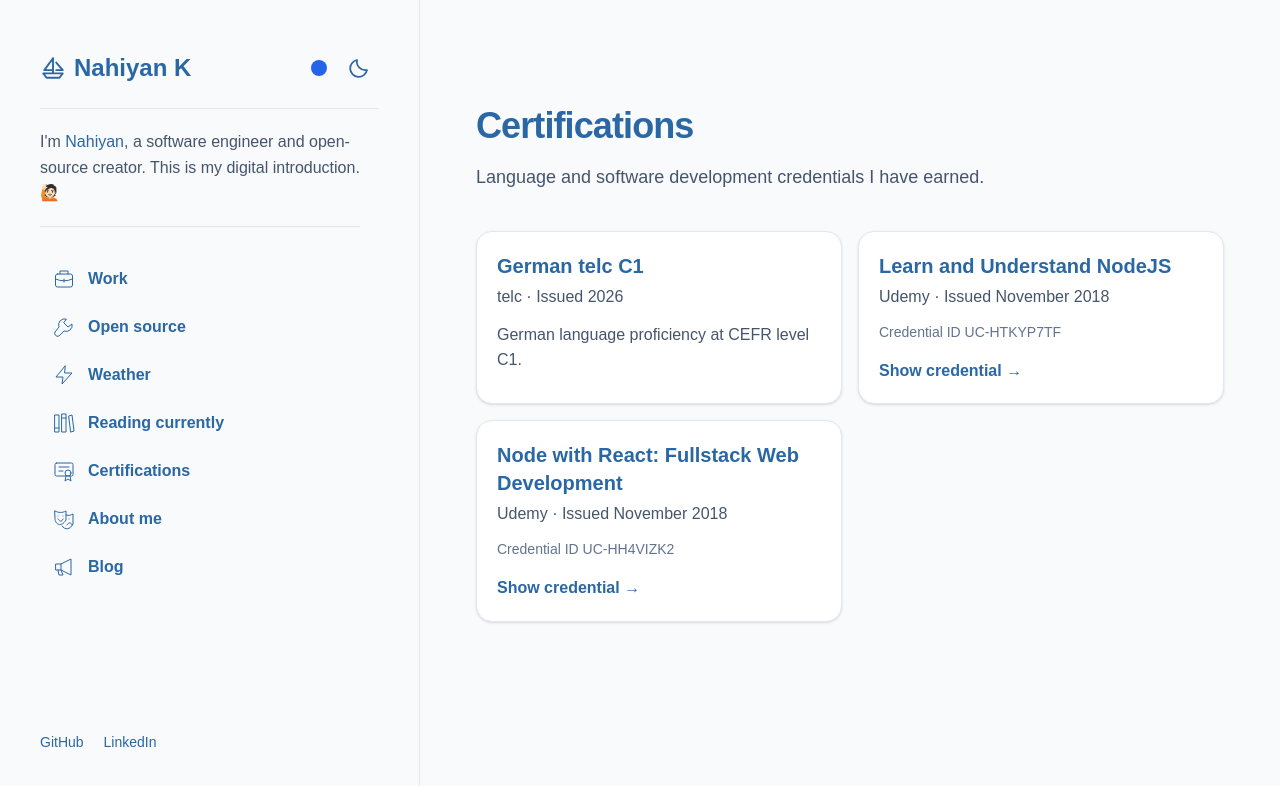
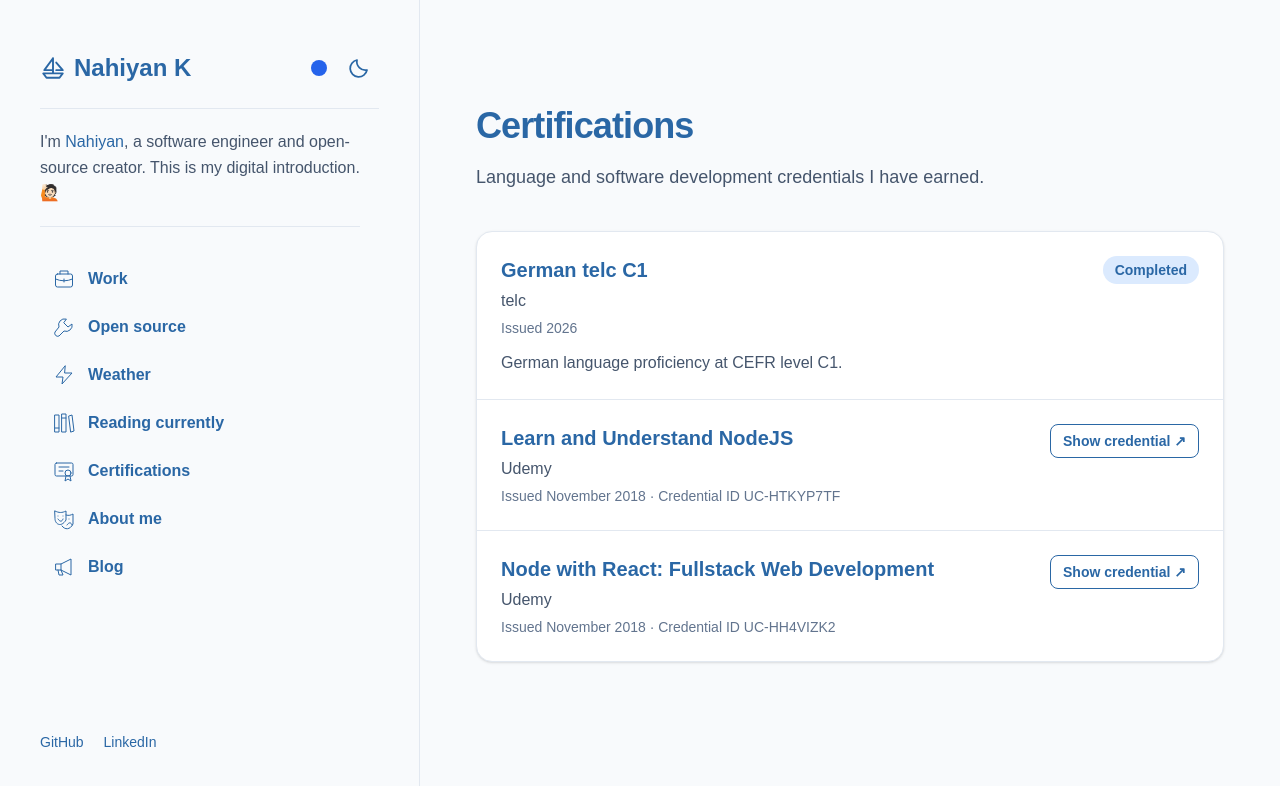
Before and after one commit to ayonious/oyon-portfolio, a Next.js app: page /certifications in a window 1280 px wide. Shown: the top 786 px of the page. Built offline with nearby package versions, Linux system fonts and the light colour scheme.

Commit message:
style: show certifications as a list

```diff
--- a/app/certifications/page.tsx
+++ b/app/certifications/page.tsx
@@ -10,36 +10,46 @@ export default function CertificationsPage() {
         </p>
       </header>
 
-      <section className="mt-10 grid gap-4 sm:grid-cols-2">
+      <section className="mt-10 overflow-hidden rounded-2xl border border-slate-200 bg-white shadow-sm dark:border-slate-700 dark:bg-slate-900">
         {certifications.map((certification) => (
           <article
             key={certification.name}
-            className="rounded-2xl border border-slate-200 bg-white p-5 shadow-sm dark:border-slate-700 dark:bg-slate-900"
+            className="border-b border-slate-200 p-5 last:border-b-0 sm:flex sm:items-start sm:justify-between sm:gap-8 sm:p-6 dark:border-slate-700"
           >
+            <div className="min-w-0">
               <h2 className="text-xl font-bold">{certification.name}</h2>
               <p className="mt-1 font-medium text-slate-600 dark:text-slate-300">
-              {certification.issuer} · Issued {certification.issued}
+                {certification.issuer}
+              </p>
+              <p className="mt-1 text-sm text-slate-500 dark:text-slate-400">
+                Issued {certification.issued}
+                {certification.credentialId && (
+                  <> · Credential ID {certification.credentialId}</>
+                )}
               </p>
               {certification.description && (
                 <p className="mt-3 text-slate-600 dark:text-slate-300">
                   {certification.description}
                 </p>
               )}
-            {certification.credentialId && (
-              <p className="mt-3 text-sm text-slate-500 dark:text-slate-400">
-                Credential ID {certification.credentialId}
-              </p>
-            )}
-            {certification.credentialUrl && (
+            </div>
+
+            <div className="mt-4 shrink-0 sm:mt-0 sm:text-right">
+              {certification.credentialUrl ? (
                 <a
                   href={certification.credentialUrl}
                   target="_blank"
                   rel="noreferrer"
-                className="mt-4 inline-flex font-semibold"
+                  className="inline-flex rounded-lg border border-[var(--accent)] px-3 py-1.5 text-sm font-semibold no-underline hover:bg-[var(--accent-soft)]"
                 >
-                Show credential →
+                  Show credential ↗
                 </a>
+              ) : (
+                <span className="inline-flex rounded-full bg-[var(--accent-soft)] px-3 py-1 text-sm font-semibold text-[var(--accent)]">
+                  Completed
+                </span>
               )}
+            </div>
           </article>
         ))}
       </section>
```
Lines whose indentation alone changed are shown as unchanged.
